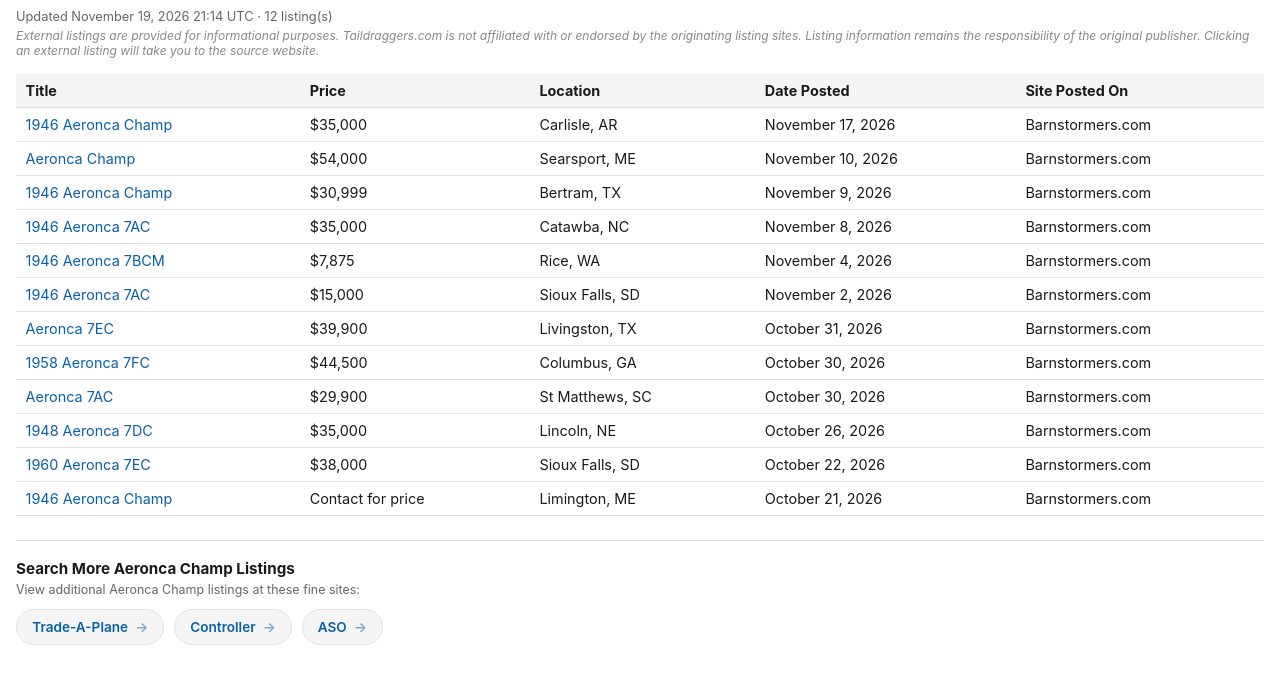
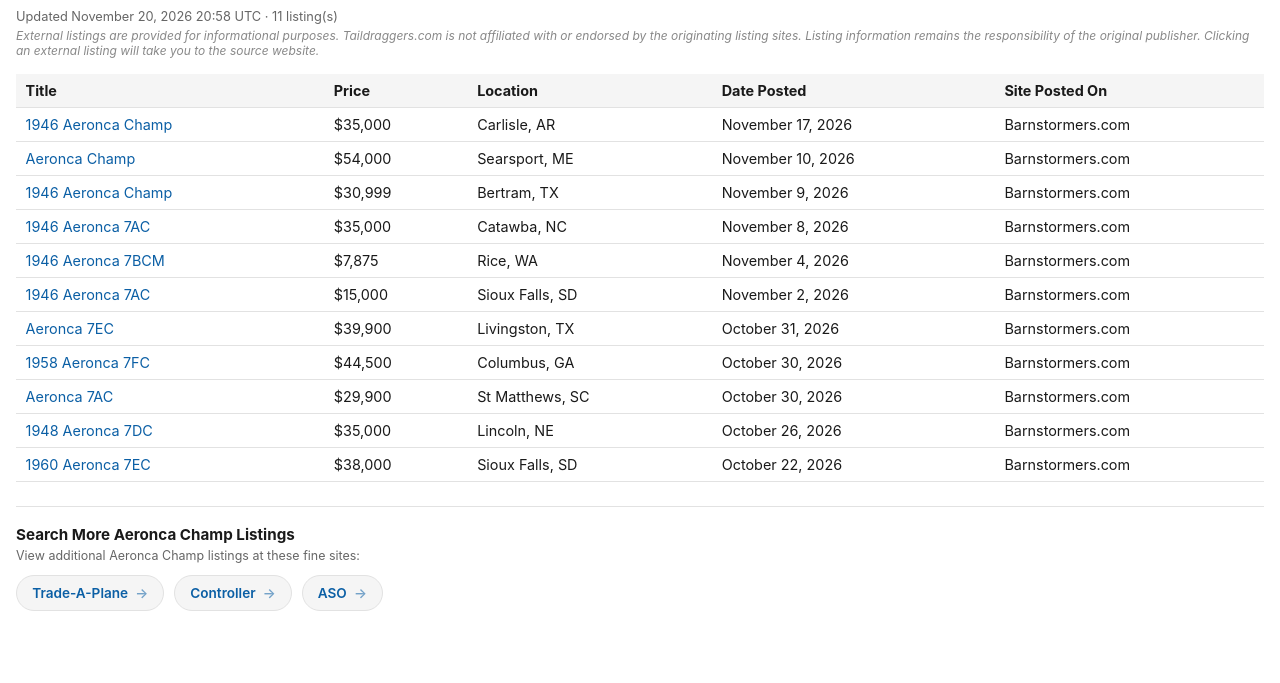
Before and after one commit to taildraggers/aeronca-champ-for-sale, a plain HTML site: page docs/index.html in a window 1280 px wide. Shown: the part 43-726 px from the top of the page. Drawn offline with Linux system fonts and the light colour scheme.

Commit message:
Update Aeronca Champ listings (2026-11-20)

```diff
--- a/docs/index.html
+++ b/docs/index.html
@@ -76,7 +76,7 @@
 </head>
 <body>
   <h1>Other Aeronca Champ Ads on the Web</h1>
-  <div class="updated">Updated November 19, 2026 21:14 UTC &middot; 12 listing(s)</div>
+  <div class="updated">Updated November 20, 2026 20:58 UTC &middot; 11 listing(s)</div>
   <div class="disclaimer">External listings are provided for informational purposes. Taildraggers.com is not affiliated with or endorsed by the originating listing sites. Listing information remains the responsibility of the original publisher. Clicking an external listing will take you to the source website.</div>
   <table>
     <thead>
@@ -94,7 +94,6 @@
         <tr><td><a href="https://www.barnstormers.com/classified-2081018-Aeronca-7AC-Champ-with-85HP.html" target="_blank" rel="noopener noreferrer">Aeronca 7AC</a></td><td>$29,900</td><td>St Matthews, SC</td><td>October 30, 2026</td><td>Barnstormers.com</td></tr>
         <tr><td><a href="https://www.barnstormers.com/classified-2069705-1948-Aeronca-Champ-7DC-(126).html" target="_blank" rel="noopener noreferrer">1948 Aeronca 7DC</a></td><td>$35,000</td><td>Lincoln, NE</td><td>October 26, 2026</td><td>Barnstormers.com</td></tr>
         <tr><td><a href="https://www.barnstormers.com/classified-2074174-1960-Aeronca-Champ-7EC.html" target="_blank" rel="noopener noreferrer">1960 Aeronca 7EC</a></td><td>$38,000</td><td>Sioux Falls, SD</td><td>October 22, 2026</td><td>Barnstormers.com</td></tr>
-        <tr><td><a href="https://www.barnstormers.com/classified-2079345-Sea-Plane-1946-Aeronca-Champ.html" target="_blank" rel="noopener noreferrer">1946 Aeronca Champ</a></td><td>Contact for price</td><td>Limington, ME</td><td>October 21, 2026</td><td>Barnstormers.com</td></tr>
     </tbody>
   </table>
   <div class="more-resources">
```
